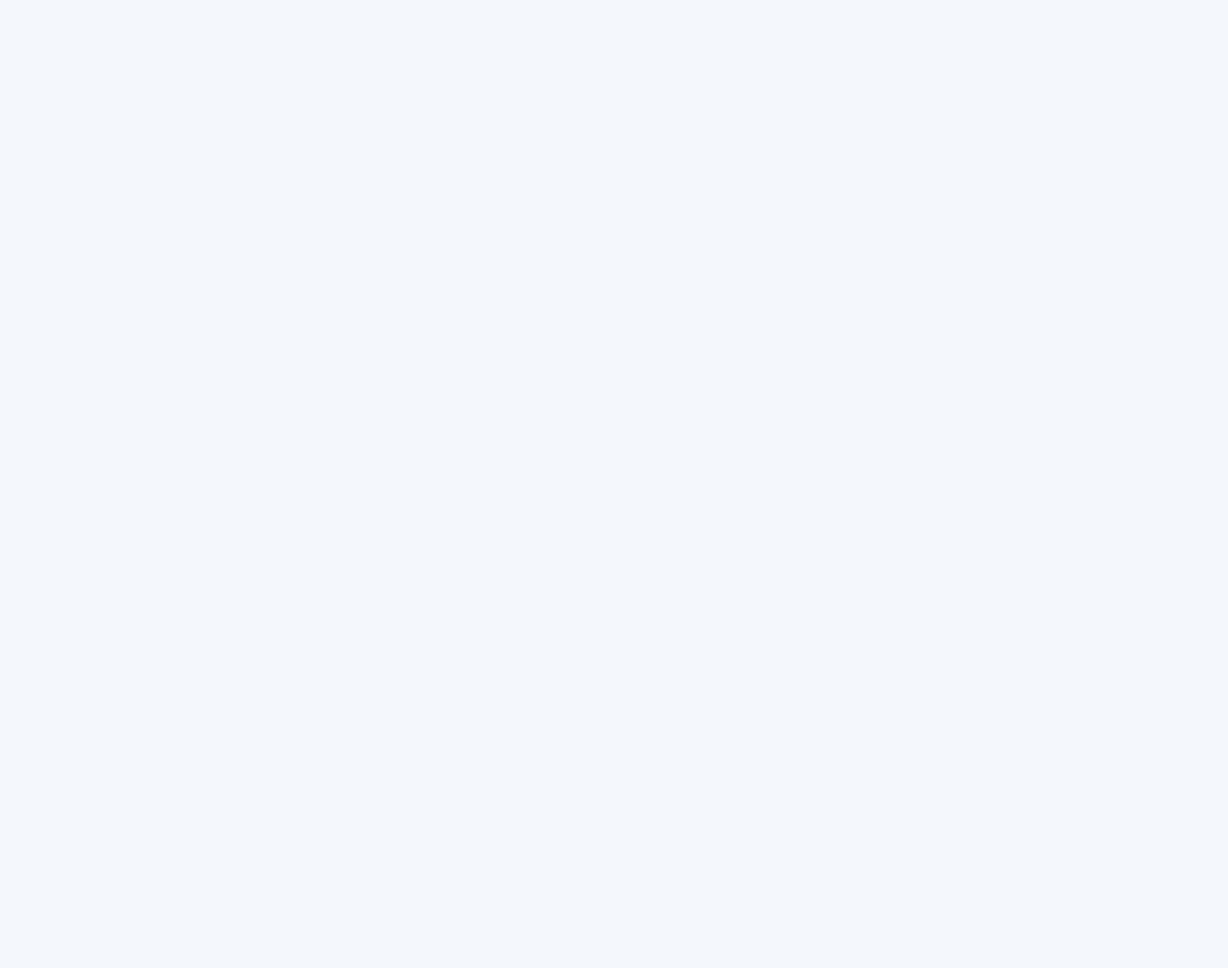
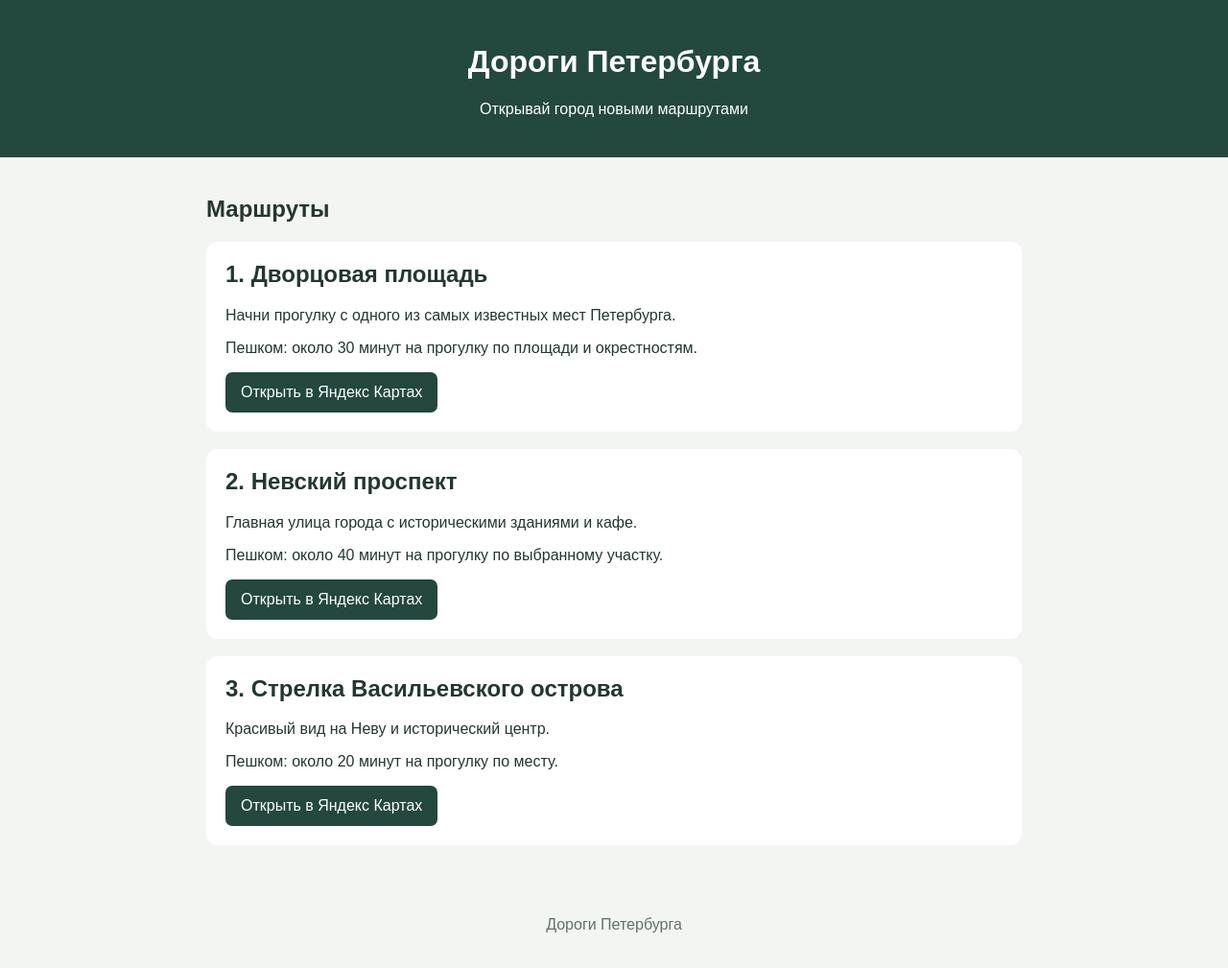
Before and after one commit to titovasofia829-lang/-, a plain HTML site: page index.html in a window 1280 px wide. Shown: the whole page at 96% size. Before the commit the page ends 800 px from the top, so only its background shows below. Drawn offline with Linux system fonts and the light colour scheme.

Commit message:
Update index.html

```diff
--- a/index.html
+++ b/index.html
@@ -1,59 +1,98 @@
+
 <!DOCTYPE html>
 <html lang="ru">
-
 <head>
     <meta charset="UTF-8">
-    <meta name="viewport"
-      content="width=device-width,
-      initial-scale=0.1">
-    <title>Маршруты Петербурга</title>
+    <meta name="viewport" content="width=device-width, initial-scale=1.0">
+    <title>Дороги Петербурга</title>
     <style>
-      *{
-        box-sizing: border-box;
+        body {
+            font-family: Arial, sans-serif;
+            margin: 0;
+            background: #f3f5f2;
+            color: #24372f;
         }
-      body{
-        margin: 0;
-        font-family: Arial, sana-serif;
-        background: #f5f6f8;
-        color: #222;
+        header {
+            background: #23483d;
+            color: white;
+            padding: 25px 15px;
+            text-align: center;
         }
-      /*шапка*/
-      header{
-        background: #ffffff;
-        padding: 20px 7%;
-        display: flex;
-        justify-content:
-          space-between;
-        align-items: center;
-        box-shadow: 0zpx 10px #ddd;
+        main {
+            max-width: 850px;
+            margin: auto;
+            padding: 20px;
         }
-      .logo {
-        font-size: 22px;
-        font-weigh: bold;
+        .route {
+            background: white;
+            padding: 20px;
+            margin-bottom: 18px;
+            border-radius: 12px;
         }
-      nav a{
-        text-decoration: mome;
-        color: #333;
-        margin-left: 25px;
+        .route h2 {
+            margin-top: 0;
         }
-      nav a:hover {
-        color: #667788;
+        .route a {
+            display: inline-block;
+            background: #23483d;
+            color: white;
+            padding: 12px 16px;
+            border-radius: 7px;
+            text-decoration: none;
         }
-      /*Главный экран*/
-      .welcome {
-        text-align:center;
-        padding: 70px 20px;
-        background: #e9edf1;
+        .route a:hover {
+            background: #376b59;
         }
-      .welcome h1{
-        font-size: 42px;
-        margin-bottom: 15px;
+        footer {
+            text-align: center;
+            padding: 20px;
+            color: #637168;
         }
-      .welcome p{
-        color: #666;
-        font-size:18px;
-      }
-      /*Маршруты*/
-
     </style>
 </head>
+
+<body>
+
+<header>
+    <h1>Дороги Петербурга</h1>
+    <p>Открывай город новыми маршрутами</p>
+</header>
+
+<main>
+    <h2>Маршруты</h2>
+
+    <section class="route">
+        <h2>1. Дворцовая площадь</h2>
+        <p>Начни прогулку с одного из самых известных мест Петербурга.</p>
+        <p>Пешком: около 30 минут на прогулку по площади и окрестностям.</p>
+        <a href="https://yandex.ru/maps/?text=Дворцовая%20площадь%20Санкт-Петербург"
+           target="_blank" rel="noopener noreferrer">
+            Открыть в Яндекс Картах
+        </a>
+    </section>
+
+    <section class="route">
+        <h2>2. Невский проспект</h2>
+        <p>Главная улица города с историческими зданиями и кафе.</p>
+        <p>Пешком: около 40 минут на прогулку по выбранному участку.</p>
+        <a href="https://yandex.ru/maps/?text=Невский%20проспект%20Санкт-Петербург"
+           target="_blank" rel="noopener noreferrer">
+            Открыть в Яндекс Картах
+        </a>
+    </section>
+
+    <section class="route">
+        <h2>3. Стрелка Васильевского острова</h2>
+        <p>Красивый вид на Неву и исторический центр.</p>
+        <p>Пешком: около 20 минут на прогулку по месту.</p>
+        <a href="https://yandex.ru/maps/?text=Стрелка%20Васильевского%20острова"
+           target="_blank" rel="noopener noreferrer">
+            Открыть в Яндекс Картах
+        </a>
+    </section>
+</main>
+<footer>
+    <p>Дороги Петербурга</p>
+</footer>
+</body>
+</html>
```
Lines whose indentation alone changed are shown as unchanged.
